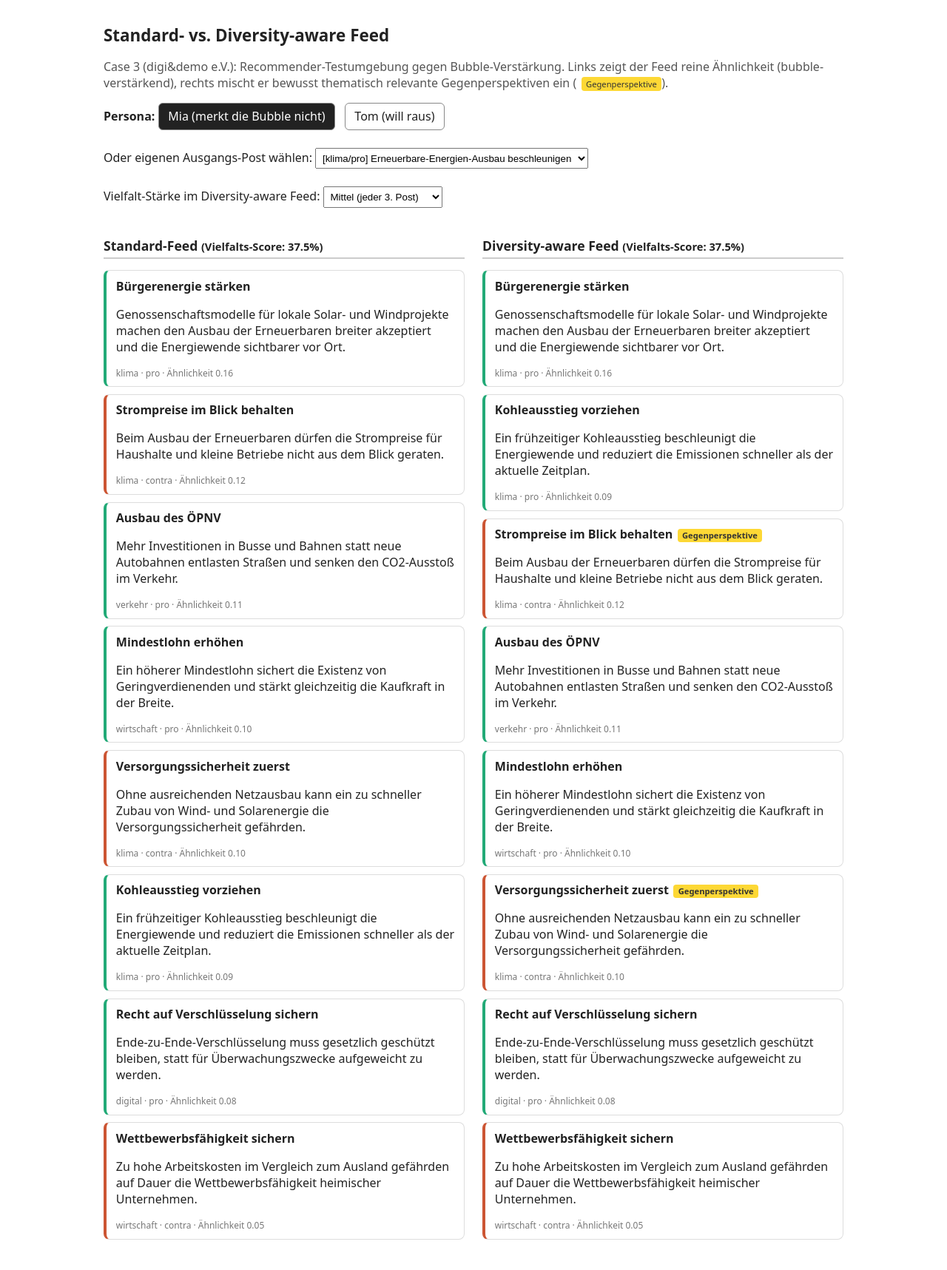
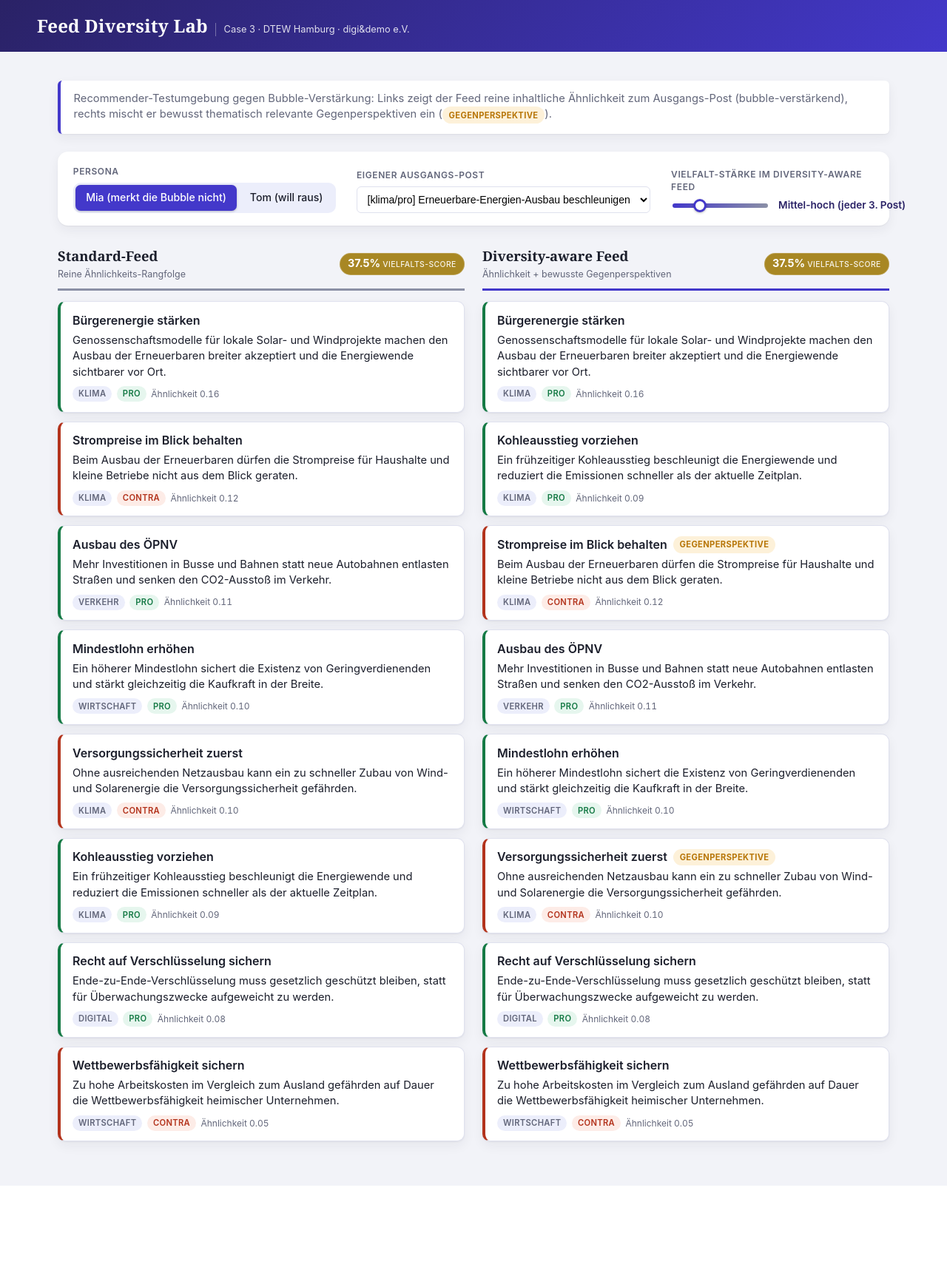
Before and after one commit to 47Felix/RasberryPI-Team-13, a Flask app: page /?persona=mia&mix=3 in a window 1280 px wide. Shown: the whole page at 74% size. After the commit the page ends 1603 px from the top, so only its background shows below. Run offline with Flask 3, Linux system fonts and the light colour scheme.

Commit message:
DTEW Case 3 Prototyp: Eigenstaendiges UI-Redesign statt Standardlook
Segmented-Control fuer Mia/Tom statt Linkliste, echter Range-Slider fuer
die Vielfalt-Staerke statt Dropdown, Vielfalts-Score als farbige Pille
(rot-gruen je nach Wert), eigene CSS-Datei statt Inline-Style, Serif/Sans-
Kombination. Post-Karten-Markup in ein Jinja-Makro ausgelagert (Code-Review-
Fund: Duplikat zwischen Standard- und Diversity-Spalte).

```diff
--- /dev/null
+++ b/Code/feed-diversity-prototype/static/style.css
@@ -0,0 +1,416 @@
+/* Feed Diversity Lab — Case 3 DTEW
+   Deliberately not a "generic AI demo" look: a small but real color system,
+   a serif/sans type pairing, a segmented control, and score pills whose hue
+   reflects the value. No external fonts/CDNs — must run fully offline. */
+
+:root {
+  --bg: #f2f3f8;
+  --surface: #ffffff;
+  --surface-sunken: #eceefb;
+  --ink: #1b1e2b;
+  --muted: #62667a;
+  --line: #dfe1ee;
+
+  --brand: #4338ca;
+  --brand-ink: #2a2266;
+  --brand-contrast: #ffffff;
+
+  --standard-accent: #8b90a6;
+  --diverse-accent: #4338ca;
+
+  --pro: #157a45;
+  --pro-bg: #e6f6ee;
+  --contra: #b3331c;
+  --contra-bg: #fdece7;
+
+  --badge: #b8770a;
+  --badge-bg: #fdf1d9;
+
+  --radius-lg: 14px;
+  --radius-md: 10px;
+  --radius-sm: 6px;
+  --shadow-card: 0 1px 2px rgba(27, 30, 43, 0.06), 0 6px 16px rgba(27, 30, 43, 0.06);
+  --shadow-card-hover: 0 2px 4px rgba(27, 30, 43, 0.08), 0 12px 28px rgba(27, 30, 43, 0.10);
+
+  --font-display: Georgia, "Times New Roman", ui-serif, serif;
+  --font-body: -apple-system, "Segoe UI", "Helvetica Neue", Arial, ui-sans-serif, sans-serif;
+}
+
+* {
+  box-sizing: border-box;
+}
+
+body {
+  margin: 0;
+  font-family: var(--font-body);
+  background: var(--bg);
+  color: var(--ink);
+  line-height: 1.45;
+}
+
+a {
+  color: inherit;
+}
+
+:focus-visible {
+  outline: 3px solid var(--brand);
+  outline-offset: 2px;
+}
+
+/* ---------- Top bar ---------- */
+
+.topbar {
+  background: linear-gradient(135deg, var(--brand-ink), var(--brand));
+  color: var(--brand-contrast);
+  padding: 1.1rem 1.75rem;
+}
+
+.topbar .brand {
+  display: flex;
+  align-items: baseline;
+  gap: 0.65rem;
+  max-width: 1180px;
+  margin: 0 auto;
+}
+
+.topbar .brand-mark {
+  font-family: var(--font-display);
+  font-size: 1.5rem;
+  font-weight: 700;
+  letter-spacing: 0.01em;
+}
+
+.topbar .brand-tag {
+  font-size: 0.8rem;
+  opacity: 0.85;
+  border-left: 1px solid rgba(255, 255, 255, 0.4);
+  padding-left: 0.65rem;
+}
+
+/* ---------- Layout ---------- */
+
+.wrap {
+  max-width: 1180px;
+  margin: 0 auto;
+  padding: 1.5rem 1.75rem 3rem;
+}
+
+.intro {
+  background: var(--surface);
+  border-left: 4px solid var(--brand);
+  border-radius: var(--radius-sm);
+  padding: 0.9rem 1.1rem;
+  color: var(--muted);
+  font-size: 0.92rem;
+  box-shadow: var(--shadow-card);
+  margin-bottom: 1.5rem;
+}
+
+.intro .gegenbadge-inline {
+  vertical-align: middle;
+}
+
+/* ---------- Control panel ---------- */
+
+.control-panel {
+  background: var(--surface);
+  border-radius: var(--radius-lg);
+  box-shadow: var(--shadow-card);
+  padding: 1.1rem 1.3rem;
+  margin-bottom: 1.75rem;
+  display: flex;
+  flex-wrap: wrap;
+  gap: 1.75rem;
+  align-items: flex-end;
+}
+
+.control-block {
+  display: flex;
+  flex-direction: column;
+  gap: 0.4rem;
+}
+
+.control-block label,
+.control-block .control-label {
+  font-size: 0.75rem;
+  font-weight: 600;
+  text-transform: uppercase;
+  letter-spacing: 0.05em;
+  color: var(--muted);
+}
+
+/* Segmented control for persona */
+
+.segmented {
+  display: inline-flex;
+  background: var(--surface-sunken);
+  border-radius: var(--radius-md);
+  padding: 3px;
+  gap: 3px;
+}
+
+.segmented a {
+  display: inline-block;
+  padding: 0.45rem 0.9rem;
+  border-radius: calc(var(--radius-md) - 3px);
+  text-decoration: none;
+  font-size: 0.88rem;
+  font-weight: 500;
+  color: var(--ink);
+  transition: background 0.15s ease, color 0.15s ease;
+}
+
+.segmented a:hover {
+  background: rgba(67, 56, 202, 0.1);
+}
+
+.segmented a.active {
+  background: var(--brand);
+  color: var(--brand-contrast);
+  box-shadow: 0 1px 3px rgba(27, 30, 43, 0.25);
+}
+
+/* Seed picker */
+
+.control-block select {
+  padding: 0.5rem 0.6rem;
+  border-radius: var(--radius-sm);
+  border: 1px solid var(--line);
+  background: var(--surface);
+  font-size: 0.88rem;
+  min-width: 20rem;
+  max-width: 28rem;
+}
+
+/* Mix slider */
+
+.mix-block {
+  flex: 1;
+  min-width: 16rem;
+}
+
+.mix-row {
+  display: flex;
+  align-items: center;
+  gap: 0.75rem;
+}
+
+input[type="range"] {
+  flex: 1;
+  appearance: none;
+  -webkit-appearance: none;
+  height: 6px;
+  border-radius: 999px;
+  background: linear-gradient(90deg, var(--diverse-accent), var(--standard-accent));
+  outline-offset: 4px;
+}
+
+input[type="range"]::-webkit-slider-thumb {
+  -webkit-appearance: none;
+  width: 18px;
+  height: 18px;
+  border-radius: 50%;
+  background: var(--surface);
+  border: 3px solid var(--brand);
+  cursor: pointer;
+  box-shadow: 0 1px 3px rgba(27, 30, 43, 0.3);
+}
+
+input[type="range"]::-moz-range-thumb {
+  width: 18px;
+  height: 18px;
+  border-radius: 50%;
+  background: var(--surface);
+  border: 3px solid var(--brand);
+  cursor: pointer;
+  box-shadow: 0 1px 3px rgba(27, 30, 43, 0.3);
+}
+
+.mix-value {
+  font-size: 0.85rem;
+  font-weight: 600;
+  color: var(--brand-ink);
+  white-space: nowrap;
+  min-width: 12rem;
+}
+
+noscript button {
+  margin-left: 0.5rem;
+  padding: 0.35rem 0.7rem;
+  border-radius: var(--radius-sm);
+  border: 1px solid var(--line);
+  background: var(--surface);
+  cursor: pointer;
+}
+
+/* ---------- Feed columns ---------- */
+
+.columns {
+  display: flex;
+  gap: 1.5rem;
+  align-items: flex-start;
+}
+
+.column {
+  flex: 1;
+  min-width: 0;
+}
+
+.column-head {
+  display: flex;
+  align-items: center;
+  justify-content: space-between;
+  gap: 0.75rem;
+  padding-bottom: 0.6rem;
+  margin-bottom: 0.9rem;
+  border-bottom: 3px solid var(--line);
+}
+
+.column.standard .column-head {
+  border-bottom-color: var(--standard-accent);
+}
+
+.column.diverse .column-head {
+  border-bottom-color: var(--diverse-accent);
+}
+
+.column-head h2 {
+  font-family: var(--font-display);
+  font-size: 1.15rem;
+  margin: 0;
+  font-weight: 700;
+}
+
+.column-sub {
+  font-size: 0.78rem;
+  color: var(--muted);
+  margin: 0.15rem 0 0;
+}
+
+/* Score pill: hue interpolates red (0%) -> green (100%) via CSS var */
+
+.score-pill {
+  --score: 0;
+  display: inline-flex;
+  align-items: baseline;
+  gap: 0.2rem;
+  padding: 0.3rem 0.7rem;
+  border-radius: 999px;
+  font-weight: 700;
+  font-size: 0.9rem;
+  color: #fff;
+  background: hsl(calc(var(--score) * 1.2) 65% 40%);
+  box-shadow: inset 0 0 0 1px rgba(255, 255, 255, 0.2);
+  white-space: nowrap;
+}
+
+.score-pill .score-label {
+  font-size: 0.65rem;
+  font-weight: 500;
+  opacity: 0.9;
+  text-transform: uppercase;
+  letter-spacing: 0.04em;
+}
+
+/* Post cards */
+
+.post {
+  background: var(--surface);
+  border-radius: var(--radius-md);
+  border: 1px solid var(--line);
+  padding: 0.85rem 1rem;
+  margin-bottom: 0.75rem;
+  box-shadow: var(--shadow-card);
+  transition: transform 0.12s ease, box-shadow 0.12s ease;
+}
+
+.post:hover {
+  transform: translateY(-2px);
+  box-shadow: var(--shadow-card-hover);
+}
+
+.post.pro {
+  border-left: 4px solid var(--pro);
+}
+
+.post.contra {
+  border-left: 4px solid var(--contra);
+}
+
+.post-title-row {
+  display: flex;
+  align-items: center;
+  flex-wrap: wrap;
+  gap: 0.5rem;
+  margin-bottom: 0.3rem;
+}
+
+.post h3 {
+  margin: 0;
+  font-size: 1rem;
+  font-weight: 600;
+}
+
+.post p {
+  margin: 0 0 0.5rem;
+  color: var(--ink);
+  font-size: 0.92rem;
+}
+
+.post .meta {
+  display: flex;
+  flex-wrap: wrap;
+  gap: 0.4rem;
+  align-items: center;
+}
+
+.chip {
+  display: inline-block;
+  font-size: 0.7rem;
+  font-weight: 600;
+  padding: 0.15rem 0.5rem;
+  border-radius: 999px;
+  background: var(--surface-sunken);
+  color: var(--muted);
+  text-transform: uppercase;
+  letter-spacing: 0.03em;
+}
+
+.chip.pro {
+  background: var(--pro-bg);
+  color: var(--pro);
+}
+
+.chip.contra {
+  background: var(--contra-bg);
+  color: var(--contra);
+}
+
+.sim-score {
+  font-size: 0.75rem;
+  color: var(--muted);
+  font-variant-numeric: tabular-nums;
+}
+
+.badge {
+  display: inline-flex;
+  align-items: center;
+  gap: 0.25rem;
+  background: var(--badge-bg);
+  color: var(--badge);
+  font-size: 0.7rem;
+  font-weight: 700;
+  padding: 0.2rem 0.55rem;
+  border-radius: 999px;
+  text-transform: uppercase;
+  letter-spacing: 0.03em;
+}
+
+.empty-state {
+  color: var(--muted);
+  font-size: 0.9rem;
+  padding: 1rem;
+  text-align: center;
+  border: 1px dashed var(--line);
+  border-radius: var(--radius-md);
+}
--- a/Code/feed-diversity-prototype/templates/index.html
+++ b/Code/feed-diversity-prototype/templates/index.html
@@ -2,47 +2,54 @@
 <html lang="de">
 <head>
   <meta charset="UTF-8">
-  <title>Feed-Diversity-Prototyp – Case 3 DTEW</title>
-  <style>
-    body { font-family: system-ui, sans-serif; max-width: 1000px; margin: 2rem auto; padding: 0 1rem; color: #222; }
-    h1 { font-size: 1.4rem; }
-    p.intro { color: #555; }
-    .personas, .seed-picker, .mix-picker { margin-bottom: 1.5rem; }
-    .personas a {
-      display: inline-block; margin-right: 0.5rem; padding: 0.4rem 0.8rem;
-      border: 1px solid #888; border-radius: 6px; text-decoration: none; color: #222;
-    }
-    .personas a.active { background: #222; color: #fff; }
-    select { padding: 0.3rem; }
-    .columns { display: flex; gap: 1.5rem; }
-    .column { flex: 1; }
-    .column h2 { font-size: 1.1rem; border-bottom: 2px solid #ccc; padding-bottom: 0.3rem; }
-    .post { border: 1px solid #ddd; border-radius: 8px; padding: 0.6rem 0.8rem; margin-bottom: 0.6rem; }
-    .post h3 { margin: 0 0 0.3rem 0; font-size: 1rem; }
-    .post .meta { font-size: 0.75rem; color: #777; }
-    .post.pro { border-left: 4px solid #2a7; }
-    .post.contra { border-left: 4px solid #c53; }
-    .badge { display: inline-block; background: #fdd835; color: #333; font-size: 0.7rem;
-             padding: 0.1rem 0.4rem; border-radius: 4px; margin-left: 0.4rem; }
-  </style>
+  <title>Feed Diversity Lab – Case 3 DTEW</title>
+  <link rel="stylesheet" href="{{ url_for('static', filename='style.css') }}">
 </head>
 <body>
-  <h1>Standard- vs. Diversity-aware Feed</h1>
+  {% macro render_post(item) %}
+    <article class="post {{ item.post.perspective }}">
+      <div class="post-title-row">
+        <h3>{{ item.post.title }}</h3>
+        {% if item.is_diverse_pick %}<span class="badge">Gegenperspektive</span>{% endif %}
+      </div>
+      <p>{{ item.post.text }}</p>
+      <div class="meta">
+        <span class="chip">{{ item.post.topic }}</span>
+        <span class="chip {{ item.post.perspective }}">{{ item.post.perspective }}</span>
+        <span class="sim-score">Ähnlichkeit {{ "%.2f"|format(item.score) }}</span>
+      </div>
+    </article>
+  {% endmacro %}
+
+  <header class="topbar">
+    <div class="brand">
+      <span class="brand-mark">Feed Diversity Lab</span>
+      <span class="brand-tag">Case 3 · DTEW Hamburg · digi&amp;demo e.V.</span>
+    </div>
+  </header>
+
+  <main class="wrap">
     <p class="intro">
-    Case 3 (digi&amp;demo e.V.): Recommender-Testumgebung gegen Bubble-Verstärkung.
-    Links zeigt der Feed reine Ähnlichkeit (bubble-verstärkend), rechts mischt er bewusst
-    thematisch relevante Gegenperspektiven ein (<span class="badge">Gegenperspektive</span>).
+      Recommender-Testumgebung gegen Bubble-Verstärkung: Links zeigt der Feed reine
+      inhaltliche Ähnlichkeit zum Ausgangs-Post (bubble-verstärkend), rechts mischt er
+      bewusst thematisch relevante Gegenperspektiven ein
+      (<span class="badge gegenbadge-inline">Gegenperspektive</span>).
     </p>
 
-  <div class="personas">
-    <strong>Persona:</strong>
-    <a href="{{ url_for('index', persona='mia', mix=mix) }}" class="{{ 'active' if persona == 'mia' }}">Mia (merkt die Bubble nicht)</a>
-    <a href="{{ url_for('index', persona='tom', mix=mix) }}" class="{{ 'active' if persona == 'tom' }}">Tom (will raus)</a>
+    <div class="control-panel">
+      <div class="control-block">
+        <span class="control-label">Persona</span>
+        <div class="segmented">
+          <a href="{{ url_for('index', persona='mia', mix=mix) }}"
+             class="{{ 'active' if persona == 'mia' }}">Mia (merkt die Bubble nicht)</a>
+          <a href="{{ url_for('index', persona='tom', mix=mix) }}"
+             class="{{ 'active' if persona == 'tom' }}">Tom (will raus)</a>
+        </div>
       </div>
 
-  <form class="seed-picker" method="get">
+      <form class="control-block" method="get">
         <input type="hidden" name="mix" value="{{ mix }}">
-    <label for="seed_id">Oder eigenen Ausgangs-Post wählen:</label>
+        <label for="seed_id">Eigener Ausgangs-Post</label>
         <select name="seed_id" id="seed_id" onchange="this.form.submit()">
           {% for post in posts %}
             <option value="{{ post.id }}" {{ 'selected' if post.id == seed_id }}>
@@ -53,42 +60,74 @@
         <noscript><button type="submit">Anzeigen</button></noscript>
       </form>
 
-  <form class="mix-picker" method="get">
+      <form class="control-block mix-block" method="get">
         {% if persona %}
           <input type="hidden" name="persona" value="{{ persona }}">
         {% else %}
           <input type="hidden" name="seed_id" value="{{ seed_id }}">
         {% endif %}
-    <label for="mix">Vielfalt-Stärke im Diversity-aware Feed:</label>
-    <select name="mix" id="mix" onchange="this.form.submit()">
-      <option value="6" {{ 'selected' if mix == 6 }}>Niedrig (jeder 6. Post)</option>
-      <option value="3" {{ 'selected' if mix == 3 }}>Mittel (jeder 3. Post)</option>
-      <option value="2" {{ 'selected' if mix == 2 }}>Hoch (jeder 2. Post)</option>
-    </select>
+        <label for="mix">Vielfalt-Stärke im Diversity-aware Feed</label>
+        <div class="mix-row">
+          <input
+            type="range" name="mix" id="mix"
+            min="2" max="6" step="1" value="{{ mix }}"
+            oninput="updateMixLabel(this.value)"
+            onchange="this.form.submit()">
+          <span class="mix-value" id="mix-label"></span>
+        </div>
         <noscript><button type="submit">Anzeigen</button></noscript>
       </form>
+    </div>
 
     <div class="columns">
-    <div class="column">
-      <h2>Standard-Feed <small>(Vielfalts-Score: {{ standard_score }}%)</small></h2>
+      <section class="column standard">
+        <div class="column-head">
+          <div>
+            <h2>Standard-Feed</h2>
+            <p class="column-sub">Reine Ähnlichkeits-Rangfolge</p>
+          </div>
+          <span class="score-pill" style="--score: {{ standard_score }}">
+            {{ standard_score }}%<span class="score-label">Vielfalts-Score</span>
+          </span>
+        </div>
         {% for item in standard_feed %}
-        <div class="post {{ item.post.perspective }}">
-          <h3>{{ item.post.title }}</h3>
-          <p>{{ item.post.text }}</p>
-          <div class="meta">{{ item.post.topic }} · {{ item.post.perspective }} · Ähnlichkeit {{ "%.2f"|format(item.score) }}</div>
+          {{ render_post(item) }}
+        {% else %}
+          <div class="empty-state">Keine Posts gefunden.</div>
+        {% endfor %}
+      </section>
+
+      <section class="column diverse">
+        <div class="column-head">
+          <div>
+            <h2>Diversity-aware Feed</h2>
+            <p class="column-sub">Ähnlichkeit + bewusste Gegenperspektiven</p>
           </div>
+          <span class="score-pill" style="--score: {{ diverse_score }}">
+            {{ diverse_score }}%<span class="score-label">Vielfalts-Score</span>
+          </span>
+        </div>
+        {% for item in diverse_feed %}
+          {{ render_post(item) }}
+        {% else %}
+          <div class="empty-state">Keine Posts gefunden.</div>
         {% endfor %}
+      </section>
     </div>
-    <div class="column">
-      <h2>Diversity-aware Feed <small>(Vielfalts-Score: {{ diverse_score }}%)</small></h2>
-      {% for item in diverse_feed %}
-        <div class="post {{ item.post.perspective }}">
-          <h3>{{ item.post.title }}{% if item.is_diverse_pick %}<span class="badge">Gegenperspektive</span>{% endif %}</h3>
-          <p>{{ item.post.text }}</p>
-          <div class="meta">{{ item.post.topic }} · {{ item.post.perspective }} · Ähnlichkeit {{ "%.2f"|format(item.score) }}</div>
-        </div>
-      {% endfor %}
-    </div>
-  </div>
+  </main>
+
+  <script>
+    var MIX_LABELS = {
+      2: "Hoch (jeder 2. Post)",
+      3: "Mittel-hoch (jeder 3. Post)",
+      4: "Mittel (jeder 4. Post)",
+      5: "Mittel-niedrig (jeder 5. Post)",
+      6: "Niedrig (jeder 6. Post)"
+    };
+    function updateMixLabel(value) {
+      document.getElementById("mix-label").textContent = MIX_LABELS[value] || value;
+    }
+    updateMixLabel(document.getElementById("mix").value);
+  </script>
 </body>
 </html>
```
Lines whose indentation alone changed are shown as unchanged.
